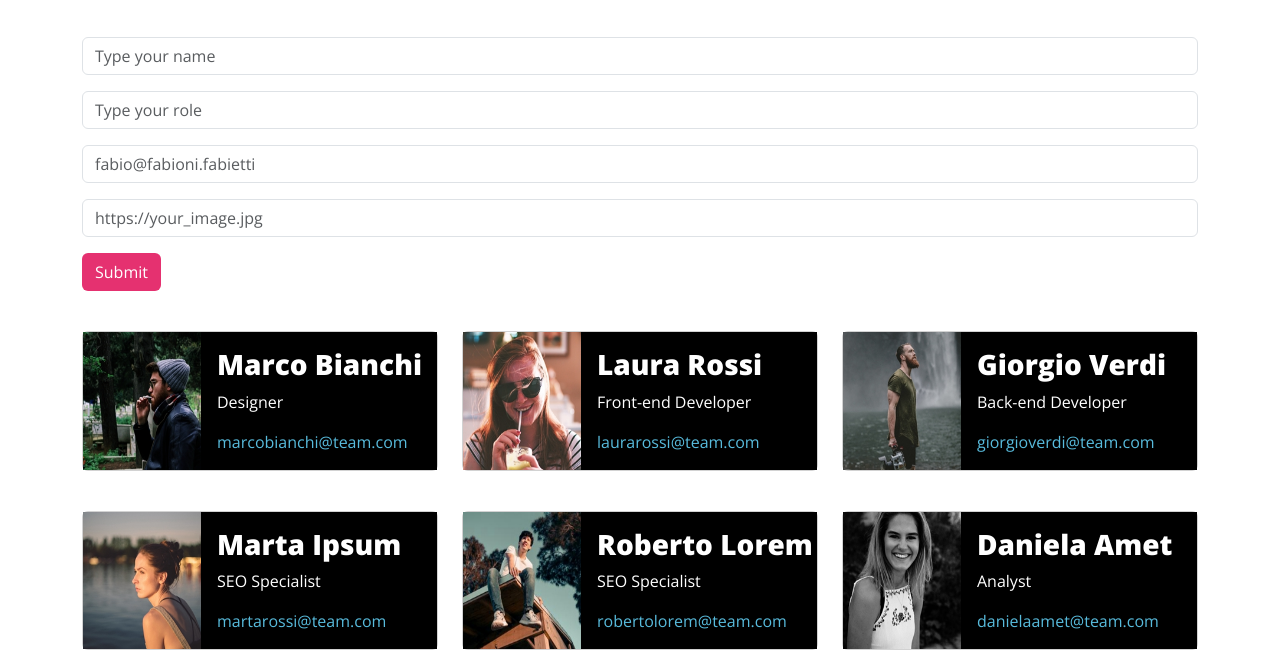
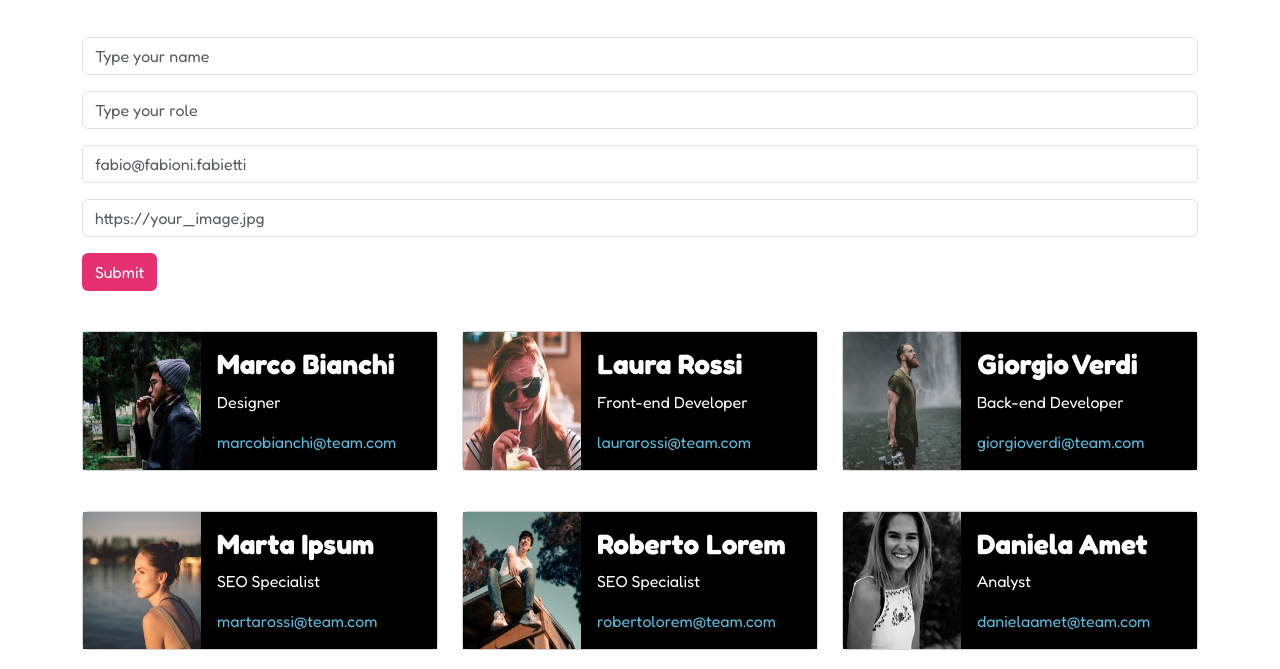
Before and after one commit to imnxtamess/js-our-team, a plain HTML site: page bonus/index.html in a window 1280 px wide. Shown: the part 131-800 px from the top of the page. Drawn offline with nearby package versions, Linux system fonts and the light colour scheme.

Commit message:
change font and add hover effect on email if too long to fit

```diff
--- a/assets/css/style.css
+++ b/assets/css/style.css
@@ -2,7 +2,7 @@
   margin: 0;
   padding: 0;
   box-sizing: border-box;
-  font-family: "Open Sans", serif;
+  font-family: "Fredoka", serif;
 }
 
 img {
--- a/bonus/assets/css/style.css
+++ b/bonus/assets/css/style.css
@@ -2,7 +2,7 @@
   margin: 0;
   padding: 0;
   box-sizing: border-box;
-  font-family: "Open Sans", serif;
+  font-family: "Fredoka", serif;
 }
 
 img {
@@ -30,6 +30,15 @@ h3 {
 .email {
   color: var(--ot-accent);
   filter: brightness();
+  white-space: nowrap;
+  text-overflow: ellipsis;
+  overflow: hidden;
+}
+
+.email:hover {
+  text-overflow: initial;
+  overflow: visible;
+  background-color: black;
 }
 
 .btn {
--- a/bonus/index.html
+++ b/bonus/index.html
@@ -14,7 +14,7 @@
     <link rel="preconnect" href="https://fonts.googleapis.com" />
     <link rel="preconnect" href="https://fonts.gstatic.com" crossorigin />
     <link
-      href="https://fonts.googleapis.com/css2?family=Open+Sans:ital,wght@0,300..800;1,300..800&display=swap"
+      href="https://fonts.googleapis.com/css2?family=Fredoka:wght@300..700&family=Open+Sans:ital,wght@0,300..800;1,300..800&display=swap"
       rel="stylesheet"
     />
   </head>
```
Also changed, not shown: index.html (+1 -1 lines).
